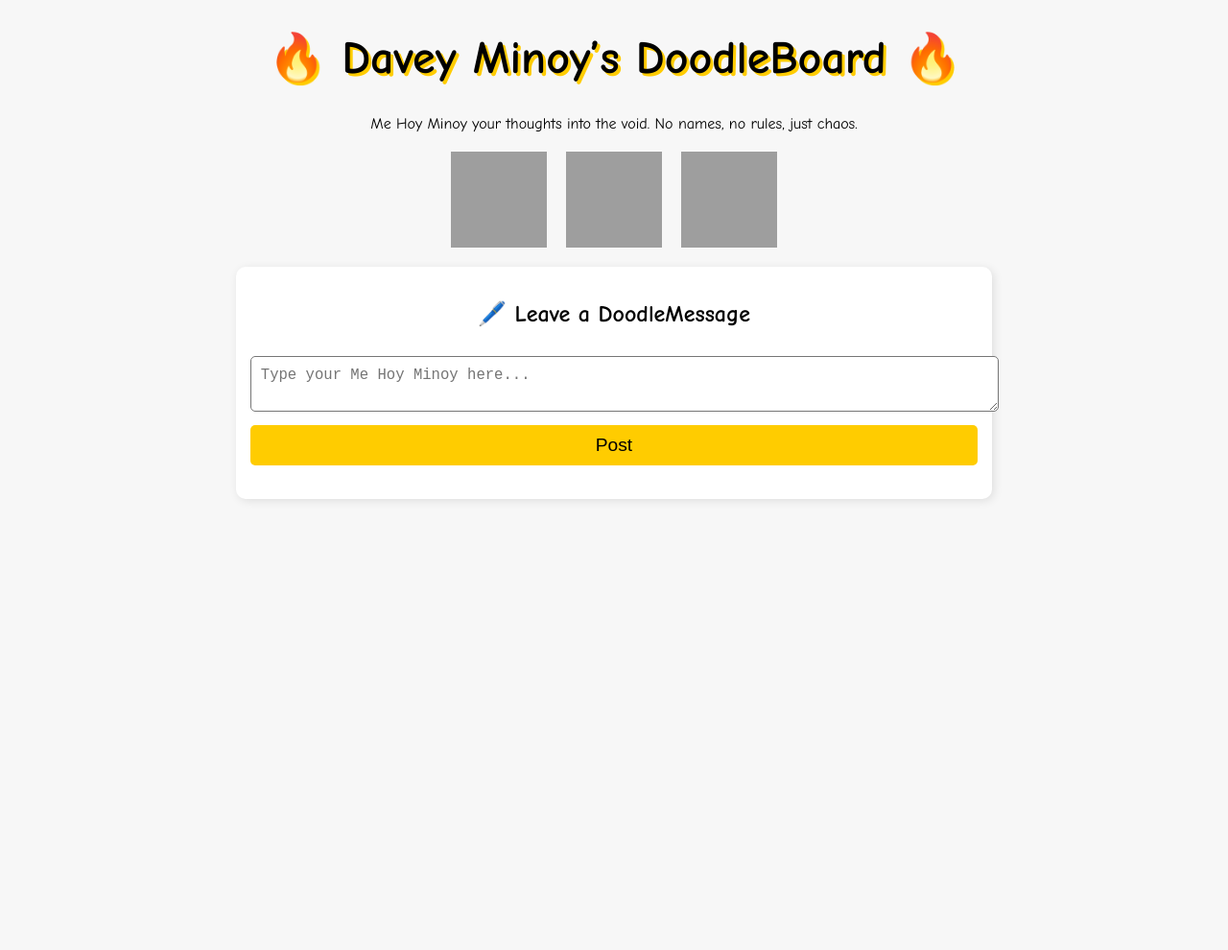
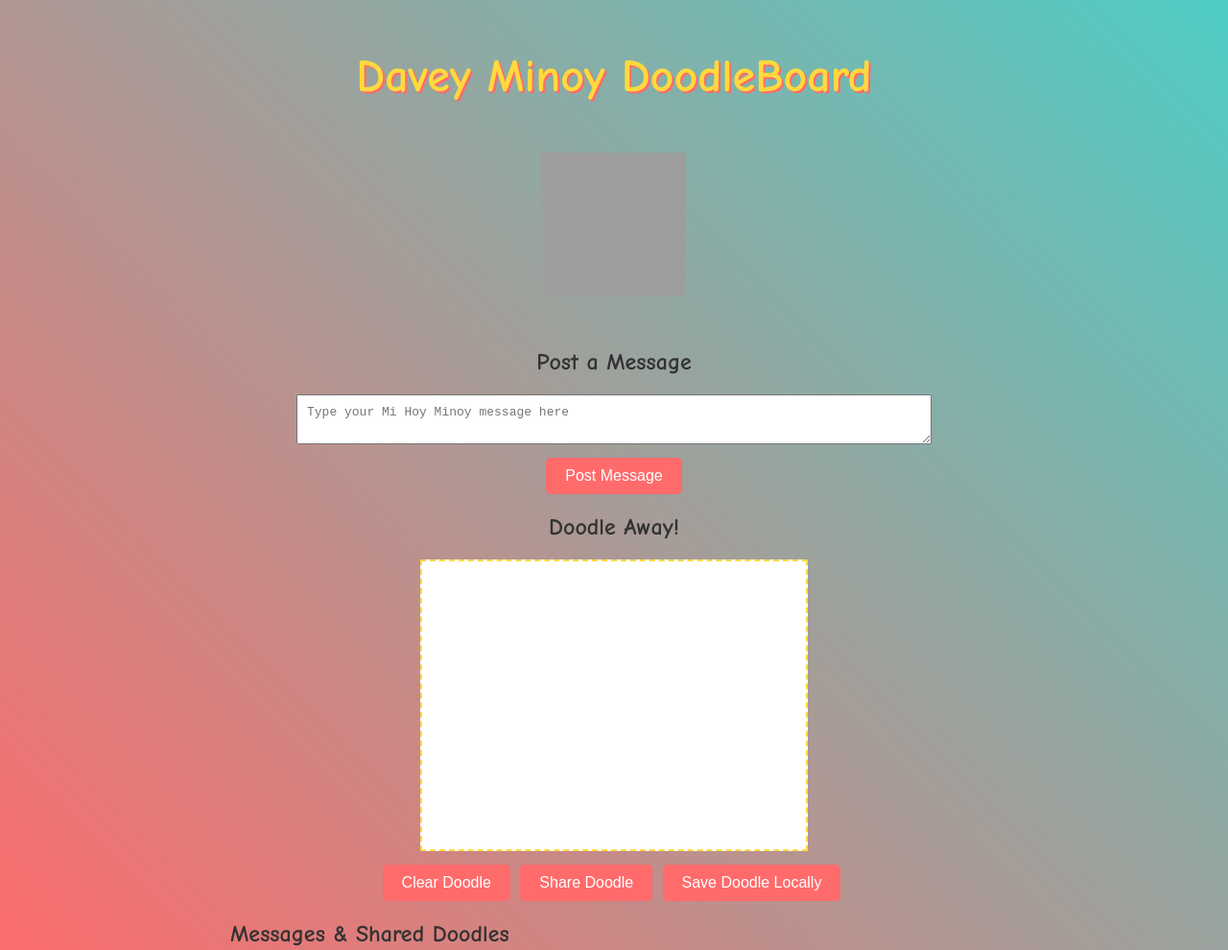
Before and after one commit to CalicoFart/DaveyMinoy, a plain HTML site: page index.html in a window 1280 px wide. Shown: the top 990 px of the page at 96% size. Before the commit the page ends 800 px from the top, so only its background shows below. Drawn offline with Linux system fonts and the light colour scheme; grey boxes are pictures that could not be loaded.

Commit message:
Update index.html

```diff
--- a/index.html
+++ b/index.html
@@ -1,279 +1,149 @@
 <!DOCTYPE html>
+<html lang="en">
+<head>
+    <meta charset="UTF-8">
+    <meta name="viewport" content="width=device-width, initial-scale=1.0">
+    <title>Davey Minoy DoodleBoard</title>
+    <style>
+        body {
+            font-family: 'Comic Sans MS', cursive, sans-serif;
+            background: linear-gradient(45deg, #FF6B6B, #4ECDC4);
+            color: #333;
+            text-align: center;
+            margin: 0;
+            padding: 0;
+        }
+        .container {
+            max-width: 800px;
+            margin: 0 auto;
+            padding: 20px;
+        }
+        h1 {
+            font-size: 3em;
+            color: #FFD93D;
+            text-shadow: 2px 2px #FF6B6B;
+        }
+        #doodlebob {
+            width: 150px;
+            height: 150px;
+            margin: 20px auto;
+            cursor: pointer;
+            transition: transform 0.3s;
+        }
+        #doodlebob:hover {
+            transform: scale(1.1) rotate(5deg);
+        }
+        #message-board {
+            margin-top: 30px;
+        }
+        textarea {
+            width: 80%;
+            padding: 10px;
+            font-size: 1em;
+            margin-bottom: 10px;
+        }
+        button {
+            background-color: #FF6B6B;
+            color: white;
+            border: none;
+            padding: 10px 20px;
+            font-size: 1em;
+            cursor: pointer;
+            border-radius: 5px;
+        }
+        button:hover {
+            background-color: #FF8E8E;
+        }
+        #messages {
+            margin-top: 20px;
+            text-align: left;
+        }
+        .message {
+            background-color: rgba(255, 255, 255, 0.8);
+            padding: 10px;
+            margin-bottom: 10px;
+            border-radius: 5px;
+        }
+        .doodle-image {
+            max-width: 100%;
+            border-radius: 5px;
+        }
+        #doodle-canvas {
+            border: 2px dashed #FFD93D;
+            background-color: white;
+            cursor: crosshair;
+        }
+        #doodle-controls {
+            margin-top: 10px;
+        }
+        #doodle-controls button {
+            margin-right: 5px;
+        }
+    </style>
+</head>
+<body>
+    <div class="container">
+        <h1>Davey Minoy DoodleBoard</h1>
+        <img id="doodlebob" src="https://example.com/doodlebob.png" alt="DoodleBob" onclick="miHoyMinoy()">
 
-<html lang="en">
+        <div id="message-board">
+            <h2>Post a Message</h2>
+            <textarea id="messageInput" placeholder="Type your Mi Hoy Minoy message here"></textarea>
+            <button onclick="postMessage()">Post Message</button>
+        </div>
 
-<head>
+        <div id="doodle-area">
+            <h2>Doodle Away!</h2>
+            <canvas id="doodle-canvas" width="400" height="300"></canvas>
+            <div id="doodle-controls">
+                <button onclick="clearCanvas()">Clear Doodle</button>
+                <button onclick="shareDoodle()">Share Doodle</button>
+                <!-- Save Doodle Button -->
+                <a id="save-doodle" download="my-doodle.png" style="display:none;"></a>
+                <!-- Hidden link for saving -->
+                <button onclick="saveDoodle()">Save Doodle Locally</button>
+            </div>
+        </div>
 
-    <meta charset="UTF-8">
+        <div id="messages">
+            <h2>Messages & Shared Doodles</h2>
+        </div>
+    </div>
 
-    <meta name="viewport" content="width=device-width, initial-scale=1.0">
+    <script>
+        const canvas = document.getElementById('doodle-canvas');
+        const ctx = canvas.getContext('2d');
+        let drawing = false;
 
-    <title>Davey Minoy’s Doodle Chaos</title>
+        canvas.addEventListener('mousedown', startDrawing);
+        canvas.addEventListener('mouseup', stopDrawing);
+        canvas.addEventListener('mouseout', stopDrawing);
+        canvas.addEventListener('mousemove', draw);
 
-    <style>
-
-        body {
-
-            font-family: 'Comic Sans MS', cursive, sans-serif;
-
-            background-color: #f7f7f7;
-
-            text-align: center;
-
-            overflow: hidden;
-
+        function startDrawing(e) {
+            drawing = true;
+            draw(e);
         }
 
-        h1 {
-
-            font-size: 3em;
-
-            text-shadow: 3px 3px #ffcc00;
-
+        function stopDrawing() {
+            drawing = false;
+            ctx.beginPath();
         }
 
-        #doodle-container {
+        function draw(e) {
+            if (!drawing) return;
 
-            display: flex;
+            ctx.lineWidth = 5; // Line thickness
+            ctx.lineCap = 'round';
+            ctx.strokeStyle = '#333'; // Black doodle color
 
-            justify-content: center;
+            ctx.lineTo(e.offsetX, e.offsetY);
+            ctx.stroke();
 
-            flex-wrap: wrap;
+			ctx.beginPath();
+			ctx.moveTo(e.offsetX, e.offsetY);
+		}
 
-            margin-top: 20px;
+		function clearCanvas() {ctx.clearRect(0, canvas.width);}
 
-        }
-
-        .doodle {
-
-            width: 100px;
-
-            height: 100px;
-
-            background: url('https://i.imgur.com/RfjxG6O.png');
-
-            background-size: cover;
-
-            margin: 10px;
-
-            cursor: pointer;
-
-            animation: bounce 2s infinite;
-
-        }
-
-        .doodle:hover {
-
-            transform: rotate(10deg) scale(1.2);
-
-            filter: hue-rotate(90deg);
-
-        }
-
-        #message-board {
-
-            width: 60%;
-
-            margin: auto;
-
-            background: #fff;
-
-            padding: 15px;
-
-            border-radius: 10px;
-
-            box-shadow: 2px 2px 10px rgba(0, 0, 0, 0.1);
-
-        }
-
-        textarea, button {
-
-            width: 100%;
-
-            padding: 10px;
-
-            margin-top: 10px;
-
-            font-size: 1.2em;
-
-            border-radius: 5px;
-
-        }
-
-        button {
-
-            background: #ffcc00;
-
-            border: none;
-
-            cursor: pointer;
-
-        }
-
-        #messages {
-
-            margin-top: 20px;
-
-            text-align: left;
-
-        }
-
-        .message {
-
-            background: #e3e3e3;
-
-            padding: 10px;
-
-            margin: 5px;
-
-            border-radius: 5px;
-
-            font-size: 1.2em;
-
-        }
-
-
-
-        @keyframes bounce {
-
-            0%, 100% { transform: translateY(0); }
-
-            50% { transform: translateY(-10px); }
-
-        }
-
-    </style>
-
-</head>
-
-<body>
-
-
-
-    <h1>🔥 Davey Minoy’s DoodleBoard 🔥</h1>
-
-    <p>Me Hoy Minoy your thoughts into the void. No names, no rules, just chaos.</p>
-
-
-
-    <div id="doodle-container">
-
-        <div class="doodle" onclick="reactToDoodle()"></div>
-
-        <div class="doodle" onclick="reactToDoodle()"></div>
-
-        <div class="doodle" onclick="reactToDoodle()"></div>
-
-    </div>
-
-
-
-    <div id="message-board">
-
-        <h2>🖊️ Leave a DoodleMessage</h2>
-
-        <textarea id="messageInput" placeholder="Type your Me Hoy Minoy here..."></textarea>
-
-        <button onclick="postMessage()">Post</button>
-
-        <div id="messages"></div>
-
-    </div>
-
-
-
-    <audio id="minoySound" src="https://www.myinstants.com/media/sounds/me-hoy-minoy.mp3"></audio>
-
-
-
-    <script>
-
-        function reactToDoodle() {
-
-            const sounds = [
-
-                "https://www.myinstants.com/media/sounds/me-hoy-minoy.mp3",
-
-                "https://www.myinstants.com/media/sounds/vine-boom.mp3",
-
-                "https://www.myinstants.com/media/sounds/super-mario-jump-sound.mp3"
-
-            ];
-
-            let sound = new Audio(sounds[Math.floor(Math.random() * sounds.length)]);
-
-            sound.play();
-
-            alert(getMemeResponse());
-
-        }
-
-
-
-        function postMessage() {
-
-            let messageInput = document.getElementById("messageInput").value;
-
-            if (messageInput.trim() === "") {
-
-                alert("You can't Me Hoy Minoy nothing!");
-
-                return;
-
-            }
-
-
-
-            let messageBoard = document.getElementById("messages");
-
-            let newMessage = document.createElement("div");
-
-            newMessage.className = "message";
-
-            newMessage.textContent = messageInput;
-
-            messageBoard.prepend(newMessage);
-
-
-
-            document.getElementById("messageInput").value = "";
-
-        }
-
-
-
-        function getMemeResponse() {
-
-            const responses = [
-
-                "ME HOY MINOY INTENSIFIES 🌀",
-
-                "STONKS 📈",
-
-                "DAVEY MINOY APPROVES ✅",
-
-                "TO THE MOON 🚀",
-
-                "ERROR 404: LOGIC NOT FOUND",
-
-                "YOU JUST ACTIVATED MY TRAP CARD!",
-
-                "ABSOLUTELY NO VIBE CONTROL 🌀",
-
-                "WEN LAMBO? 🚗💨",
-
-                "HODL! HODL! HODL!"
-
-            ];
-
-            return responses[Math.floor(Math.random() * responses.length)];
-
-        }
-
-    </script>
-
-
-
-</body>
-
-</html>
+		function miHoyMinoy() =>{new Audio("https://example.com/mihoyminoy.mp3").play();alert("Mi hoy minoy!");}
```
